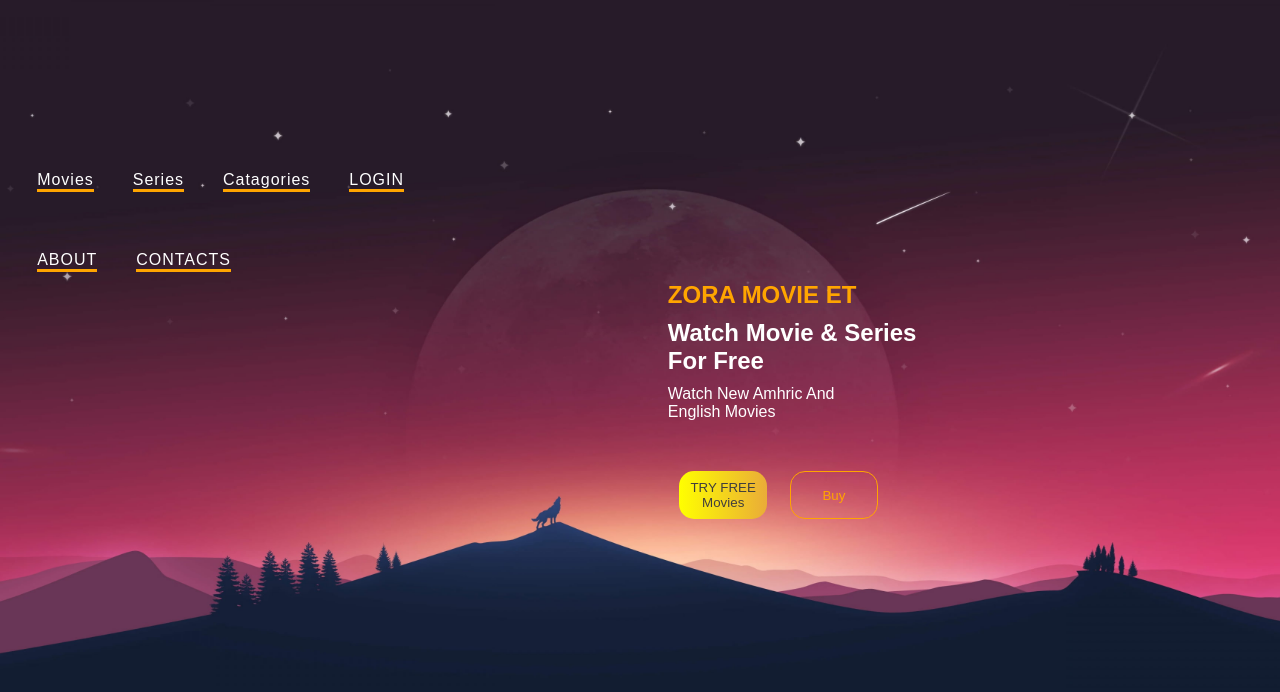
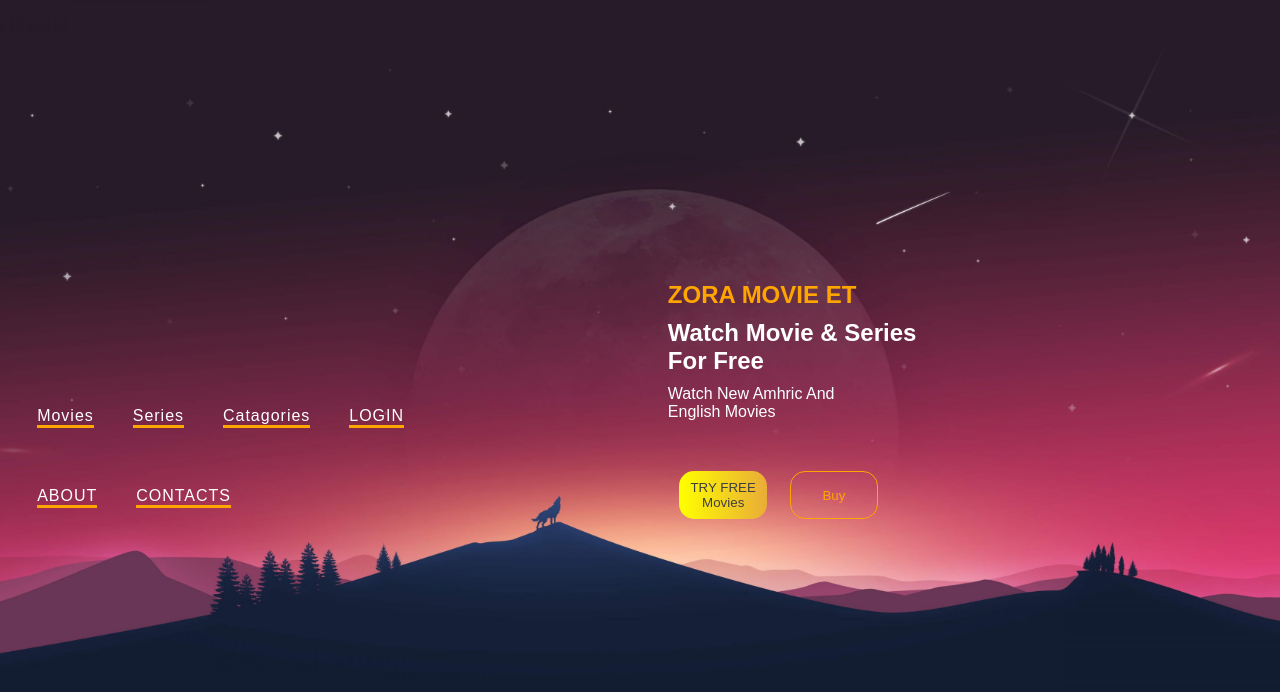
Before and after one commit to ermi1011/Zora-Movies-et, a plain HTML site: page index.html in a window 1280 px wide. Drawn offline with Linux system fonts and the light colour scheme; files whose address does not match are found by name.

Commit message:
Update style.css

```diff
--- a/style.css
+++ b/style.css
@@ -22,7 +22,7 @@ nav{
 }
 
 nav .nav-container {
-   height: 680px;
+   height: 80px;
   line-height: 80px;
   color: #fff !important;
   margin: 00.15px;
```
